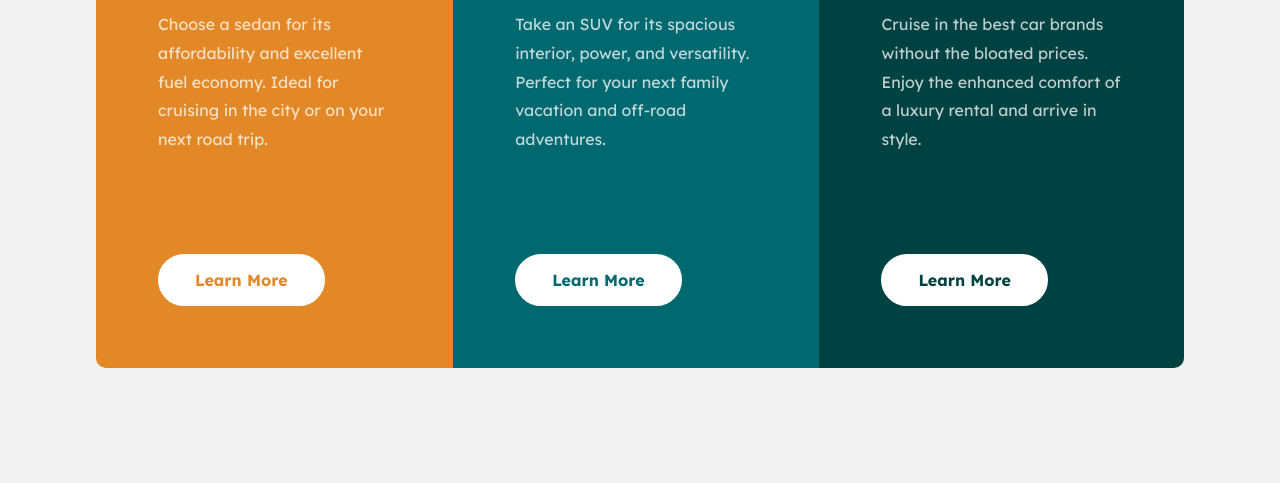
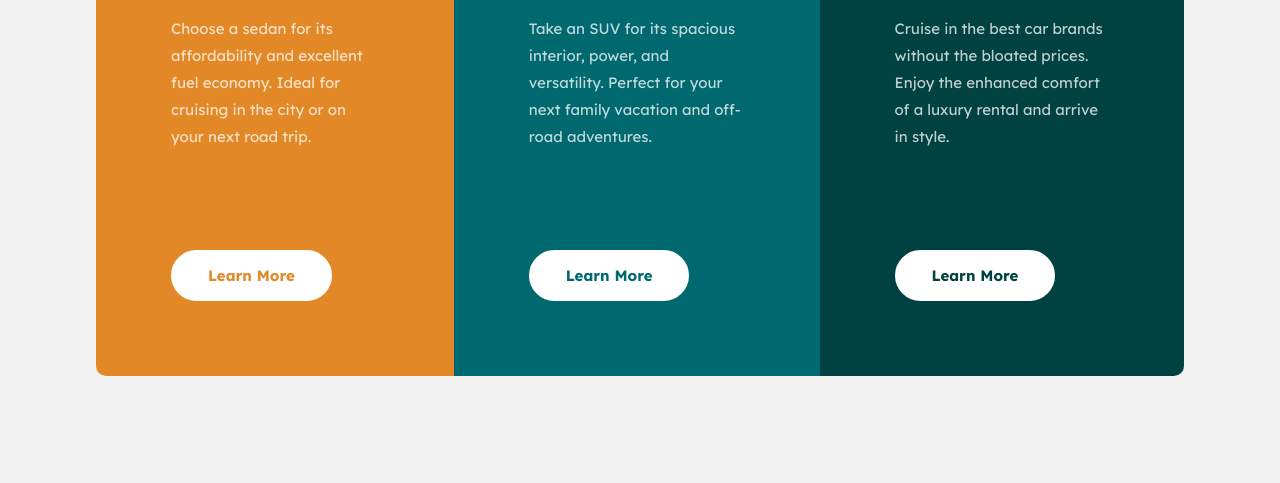
Before and after one commit to aperbet56/3_columns_preview_card_component, a plain HTML site: page index.html in a window 1280 px wide. Shown: the part 317-800 px from the top of the page. Drawn offline with Linux system fonts and the light colour scheme; a web font is replaced by a local one.

Commit message:
Mise à jour ud code css

```diff
--- a/style.css
+++ b/style.css
@@ -43,6 +43,7 @@ body {
 
 .card__container {
     padding: 40px;
+    font-size: 15px;
 }
 
 .card__container.one {
@@ -107,13 +108,13 @@ body {
 
 /**** Responsive design version desktop ****/
 
-@media screen and (min-width: 992px) {
+@media screen and (min-width: 1024px) {
     .container {
         flex-direction: row;
     }
 
     .card__container {
-        padding: 62px;
+        padding: 75px;
     }
 
     .card__container.one {
```
